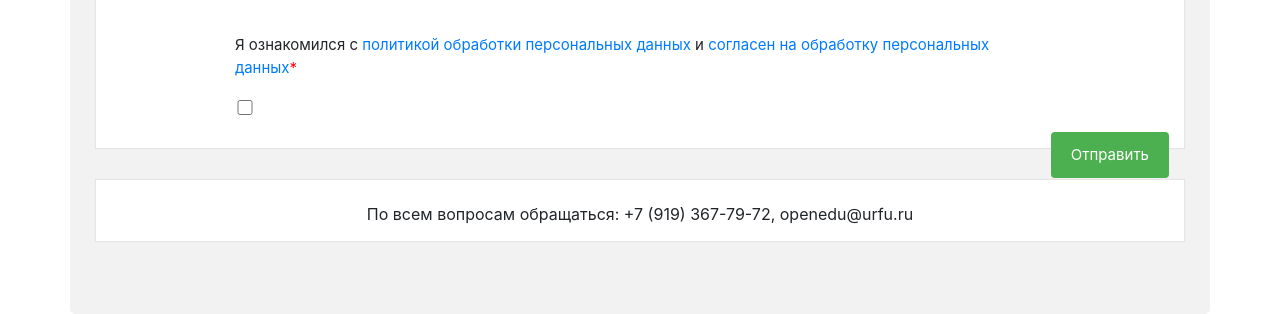
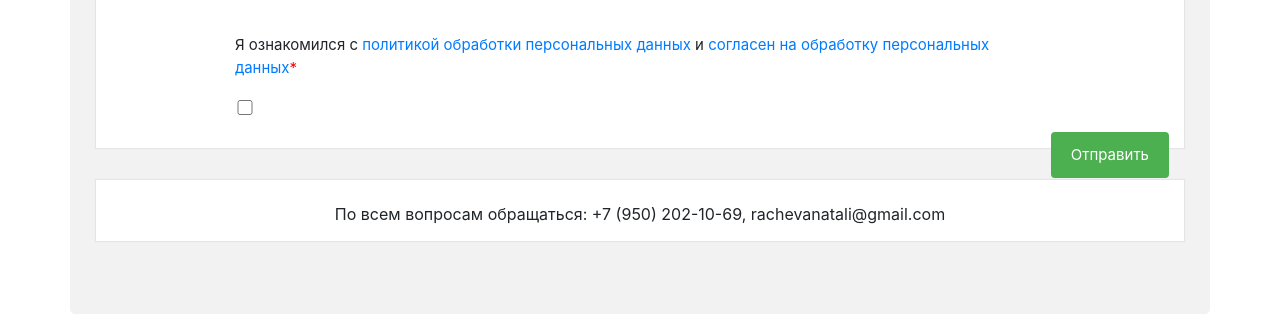
Before and after one commit to urfu-online/itoo-api, a Django app: template itoo_api/templates/IPMG/profile_new.html in a window 1280 px wide. Shown: the part 3966-4280 px from the top of the page. Run offline with Django 3.2, Linux system fonts and the light colour scheme; the template is opened without the code that fills it: most values are stand-ins (such as "Sample title", 1, 10 or a date in 2020); form fields are guessed from the names that the template uses; some libraries are stand-ins or nearby versions.

Commit message:
IPMG #10

```diff
--- a/itoo_api/templates/IPMG/profile_edit.html
+++ b/itoo_api/templates/IPMG/profile_edit.html
@@ -109,10 +109,7 @@
             </div>
 
             <div class="subsection" style="text-align: center;height: 63px;">
-
-<!--KUDA?-->
-
-                <p>По всем вопросам обращаться: +7 (919) 367-79-72, openedu@urfu.ru</p>
+                <p>По всем вопросам обращаться: +7 (950) 202-10-69, rachevanatali@gmail.com</p>
             </div>
 
         </form>
--- a/itoo_api/templates/IPMG/profile_edit_exist.html
+++ b/itoo_api/templates/IPMG/profile_edit_exist.html
@@ -112,7 +112,7 @@
             </div>
 
             <div class="subsection" style="text-align: center;height: 63px;">
-                <p>По всем вопросам обращаться: +7 (919) 367-79-72, openedu@urfu.ru</p>
+                <p>По всем вопросам обращаться: +7 (950) 202-10-69, rachevanatali@gmail.com</p>
             </div>
 
         </form>
--- a/itoo_api/templates/IPMG/profile_new.html
+++ b/itoo_api/templates/IPMG/profile_new.html
@@ -118,7 +118,7 @@
             </div>
 
             <div class="subsection" style="text-align: center;height: 63px;">
-                <p>По всем вопросам обращаться: +7 (919) 367-79-72, openedu@urfu.ru</p>
+                <p>По всем вопросам обращаться: +7 (950) 202-10-69, rachevanatali@gmail.com</p>
             </div>
 
         </form>
```
